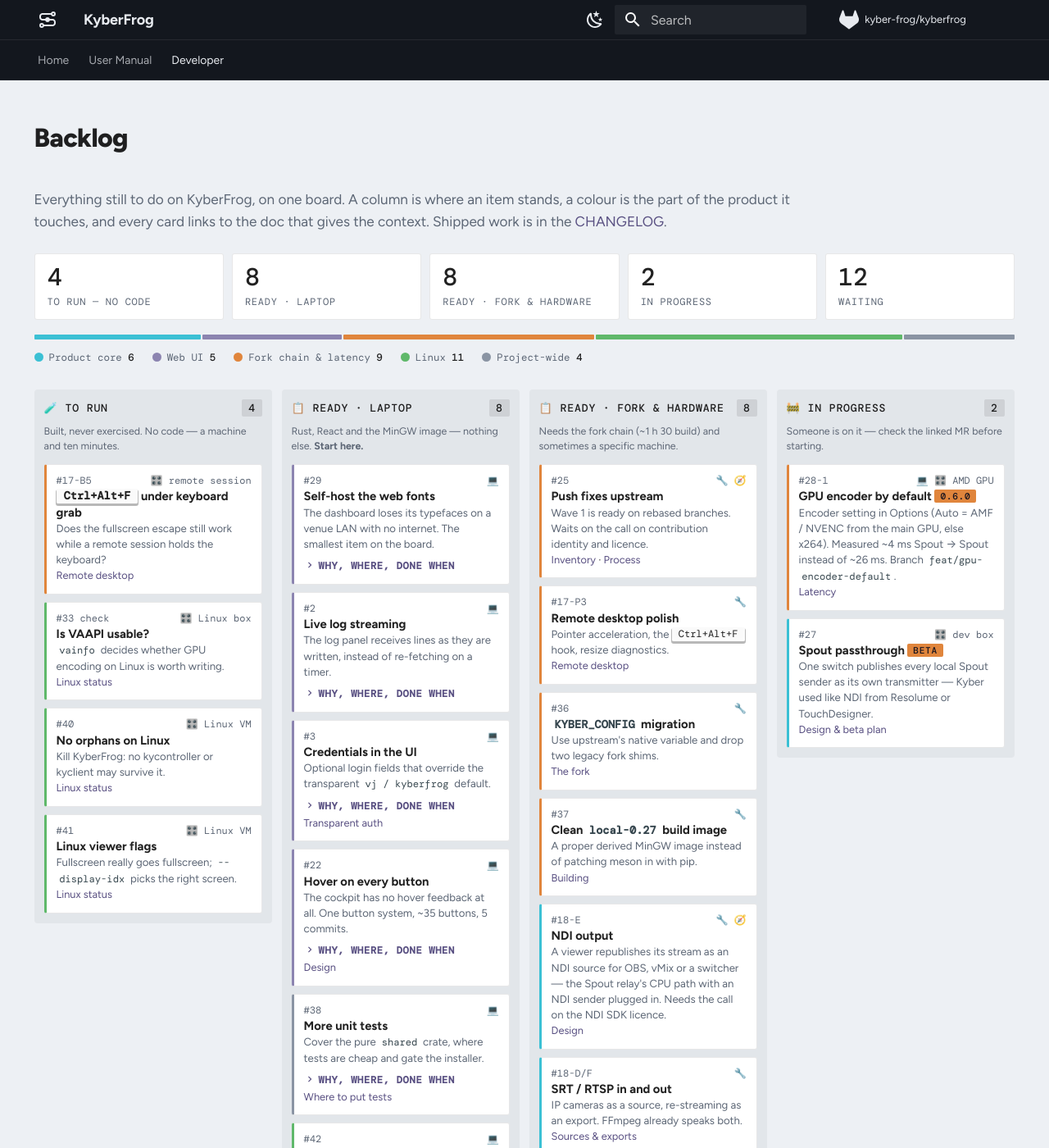
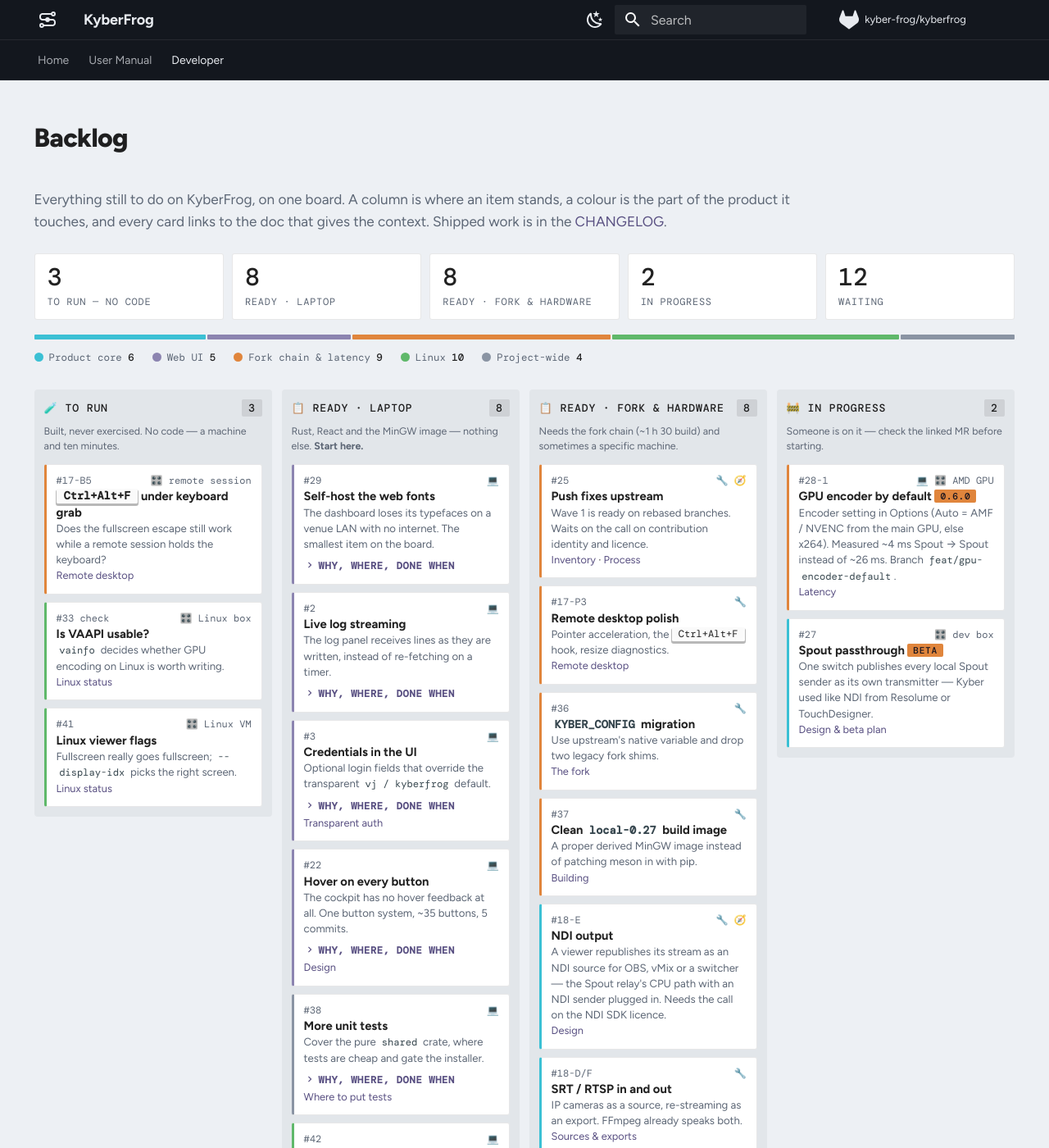
Before and after one commit to CollectiFrog/KyberFrog, an MkDocs documentation site: the page built from docs/dev/backlog.md, in a window 1280 px wide and 1400 px high. Shown: the whole window at 82% size. Built offline with MkDocs 1.6.1 and Material for MkDocs 9.7.7, drawn with Linux system fonts in a browser that asks for light colours; comment, search, counter and statistics services are not loaded; some of the changed text lies outside the part shown.

Commit message:
docs(backlog): #40 vérifié sur le Pi, aucun orphelin après un kill
Co-Authored-By: Claude Opus 5.5 <noreply@anthropic.com>

```diff
--- a/docs/dev/backlog.md
+++ b/docs/dev/backlog.md
@@ -12,7 +12,7 @@ card links to the doc that gives the context. Shipped work is in the
 <a href="https://gitlab.com/kyber-frog/kyberfrog/-/blob/main/CHANGELOG.md">CHANGELOG</a>.</p>
 
 <div class="kf-stats">
-  <a class="kf-stat" href="#col-run"><b>4</b><span>to run — no code</span></a>
+  <a class="kf-stat" href="#col-run"><b>3</b><span>to run — no code</span></a>
   <a class="kf-stat" href="#col-laptop"><b>8</b><span>ready · laptop</span></a>
   <a class="kf-stat" href="#col-fork"><b>8</b><span>ready · fork &amp; hardware</span></a>
   <a class="kf-stat" href="#col-progress"><b>2</b><span>in progress</span></a>
@@ -21,19 +21,19 @@ card links to the doc that gives the context. Shipped work is in the
 
 <div class="kf-areas">
   <div class="kf-areabar" aria-hidden="true">
-    <i class="kf-core" style="flex-grow:6"></i><i class="kf-ui" style="flex-grow:5"></i><i class="kf-fork" style="flex-grow:9"></i><i class="kf-linux" style="flex-grow:11"></i><i class="kf-proj" style="flex-grow:4"></i>
+    <i class="kf-core" style="flex-grow:6"></i><i class="kf-ui" style="flex-grow:5"></i><i class="kf-fork" style="flex-grow:9"></i><i class="kf-linux" style="flex-grow:10"></i><i class="kf-proj" style="flex-grow:4"></i>
   </div>
   <a class="kf-core" href="#product-core-emission-and-reception">Product core <b>6</b></a>
   <a class="kf-ui" href="#web-ui">Web UI <b>5</b></a>
   <a class="kf-fork" href="#fork-chain-and-latency">Fork chain &amp; latency <b>9</b></a>
-  <a class="kf-linux" href="#linux">Linux <b>11</b></a>
+  <a class="kf-linux" href="#linux">Linux <b>10</b></a>
   <a class="kf-proj" href="#project-wide">Project-wide <b>4</b></a>
 </div>
 
 <div class="kf-board" markdown>
 
 <section class="kf-col" id="col-run" markdown>
-<header class="kf-col-head"><span>🧪 To run</span><b>4</b></header>
+<header class="kf-col-head"><span>🧪 To run</span><b>3</b></header>
 <p class="kf-col-note">Built, never exercised. No code — a machine and ten minutes.</p>
 
 <div class="kf-card kf-fork" markdown>
@@ -47,13 +47,6 @@ card links to the doc that gives the context. Shipped work is in the
 <p class="kf-card-head"><span>#33 check</span><span>🎛️ Linux box</span></p>
 <p class="kf-card-title">Is VAAPI usable?</p>
 <p class="kf-card-what"><code>vainfo</code> decides whether GPU encoding on Linux is worth writing.</p>
-<p class="kf-card-links" markdown="span">[Linux status](todo-linux.md)</p>
-</div>
-
-<div class="kf-card kf-linux" markdown>
-<p class="kf-card-head"><span>#40</span><span>🎛️ Linux VM</span></p>
-<p class="kf-card-title">No orphans on Linux</p>
-<p class="kf-card-what">Kill KyberFrog: no kycontroller or kyclient may survive it.</p>
 <p class="kf-card-links" markdown="span">[Linux status](todo-linux.md)</p>
 </div>
 
@@ -414,7 +407,6 @@ honest status elsewhere on the board.
 |---|---|---|---|
 | #17-B5 | `Ctrl+Alt+F` while keyboard grab is active — it has **never been proven broken**, only assumed | Windows + a remote session | works / does not work, and with which exact combo |
 | #33-check | Is VAAPI available and usable on the Linux box (Intel/AMD amd64)? | Linux machine | `vainfo` output — the fix is only worth writing if the answer is yes |
-| #40 | Kill KyberFrog on Linux and confirm no child process survives | Linux VM | `ps` before / after |
 | #41 | Linux viewer: fullscreen actually goes fullscreen, and `--display-idx` picks the right screen | Linux VM, 2 screens ideally | pass / fail per flag |
 
 Once a line here is done, tick it off the board and — if it changes a state —
@@ -469,7 +461,6 @@ Detail: [architecture](plan-linux-amd64.md) · [per-feature status](todo-linux.m
 | #32 | V4L2 camera enumeration | 📋 ready | 🔧 | `cameras.rs` returns real devices, and `EnumerateDisplays` honours a pinned camera as it does on Windows. Step S3 of #46 (the C790 is a V4L2 device) | — |
 | #33 | VAAPI encoding, and the hardcoded `scale=w=1920` | 📋 ready | 🎛️ Linux box | run the check first (validation queue), then drop the forced scale | — |
 | #42 | mDNS firewall rule, Linux equivalent | 📋 ready | 💻 | either nothing is needed and it is documented, or the `.deb` ships the rule | — |
-| #40 | No orphan children when the supervisor dies | 📋 ready | 🎛️ Linux VM | see the validation queue | — |
 | #41 | Viewer fullscreen and `--display-idx` | 📋 ready | 🎛️ Linux VM | see the validation queue | — |
 | #34 | Desktop integration: tray and native window | 🧭 decision | 🧭 operator | wry/webkit2gtk + libappindicator, or "the browser is the UI on Linux" — pick one | — |
 | #30 | `/tmp/kyber` is hardcoded | ⏳ blocked | upstream **`kyutil`** *(not one of our forks)* | the real fix is `$XDG_RUNTIME_DIR/kyber` upstream — related to #25 | — |
```
Also changed, not shown: docs/dev/backlog-archive.md (+1 -0 lines), docs/dev/todo-linux.md (+1 -1 lines).
